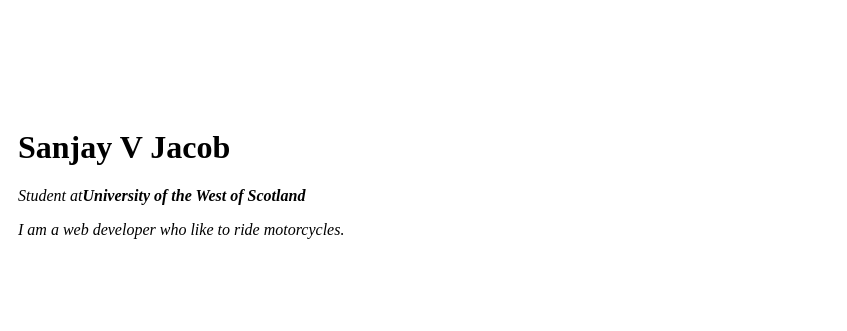
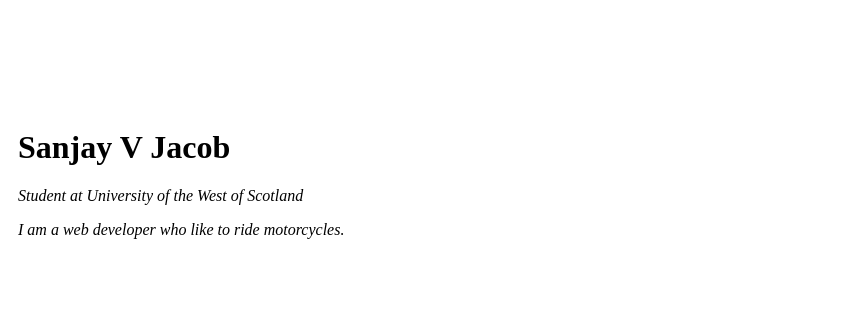
Before and after one commit to sanjayvjacob/cv, a plain HTML site: page index.html in a window 1280 px wide. Shown: the top 331 px of the page, 433-1280 px from the left. Drawn offline with Linux system fonts and the light colour scheme.

Commit message:
Made changes to about session

```diff
--- a/index.html
+++ b/index.html
@@ -10,7 +10,7 @@
     <tr>
       <td><img src="https://pbs.twimg.com/profile_images/1351973778297917441/qd1EiRxy_400x400.jpg" alt="sanjay's profile picture"></td>
     <td>  <h1>Sanjay V Jacob</h1>
-      <p><em>Student at<strong>University of the West of Scotland</strong><em></p>
+      <p><em>Student at University of the West of Scotland<em></p>
       <p>I am a web developer who like to ride motorcycles.</p></td>
     </tr>
   </table>
```
